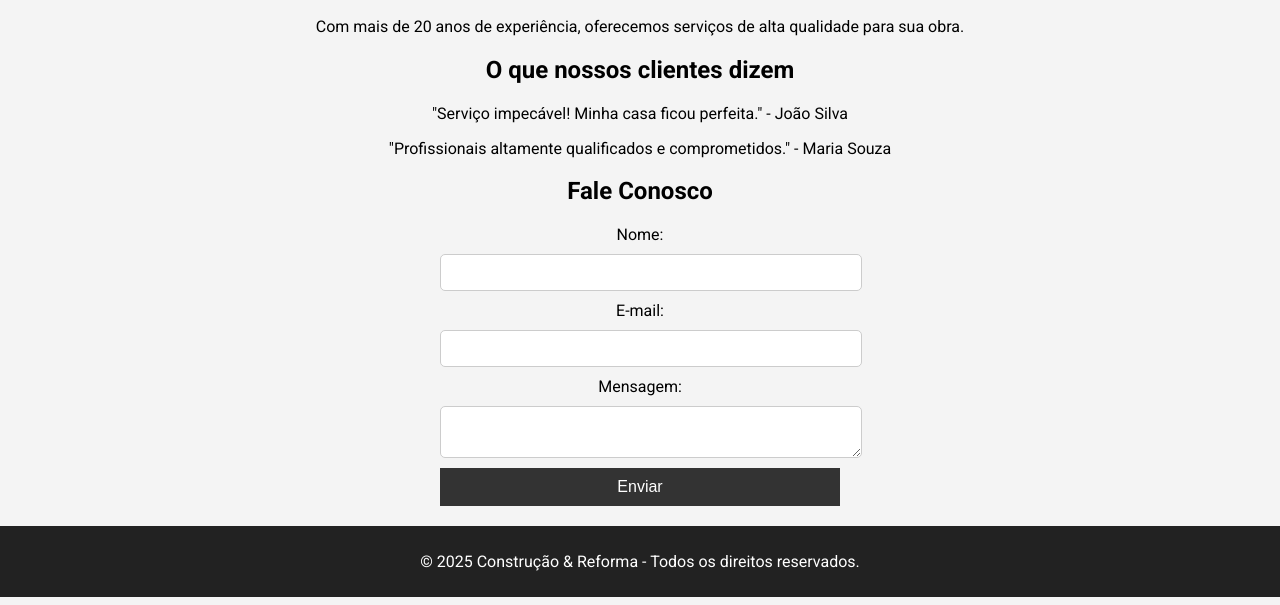
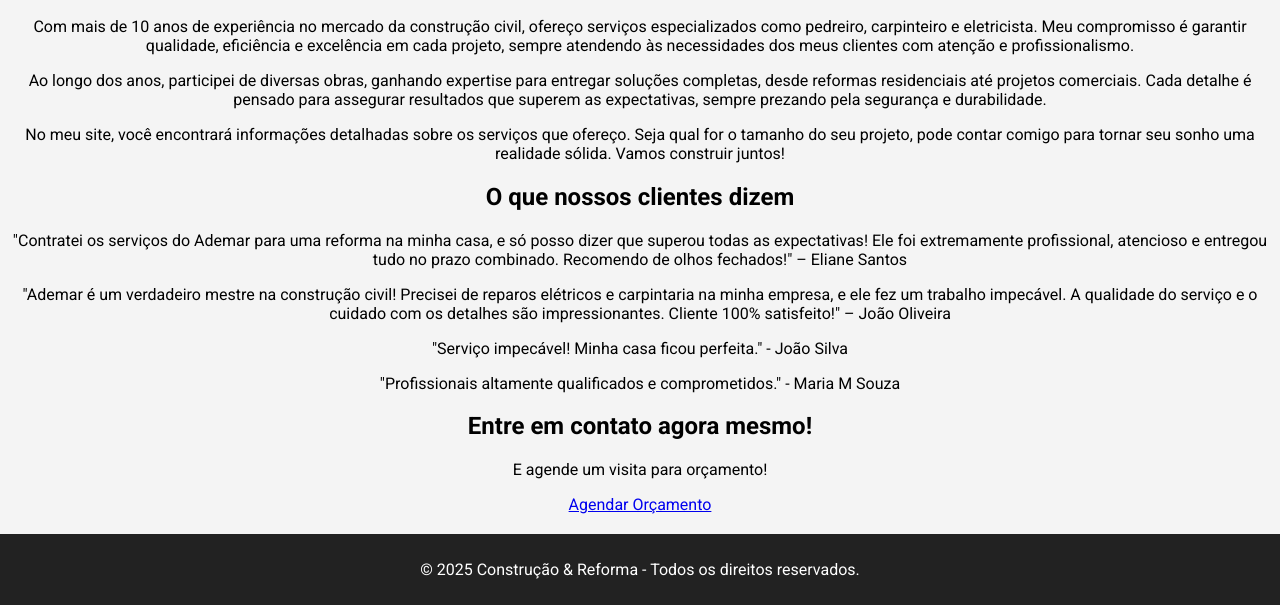
Before and after one commit to ademarjmjr/costrumaster, a plain HTML site: page index.html in a window 1280 px wide. Shown: the part 789-1394 px from the top of the page. Drawn offline with Linux system fonts and the light colour scheme.

Commit message:
Update index.html

```diff
--- a/index.html
+++ b/index.html
@@ -31,35 +31,49 @@
         <div class="conteudo">
             <h2>Transformamos seu projeto em realidade</h2>
             <p>Construção e reforma com excelência e qualidade.</p>
-            <a href="#contato" class="btn">Solicite um Orçamento</a>
+            <a href="https://wa.me/5569993041891?text=Olá,%20gostaria%20de%20um%20orçamento%20para%20serviços%20de%20pedreiro." class="btn">Solicite um Orçamento</a>
         </div>
     </section>
 
     <section id="sobre">
-        <h2>Sobre Nós</h2>
-        <p>Com mais de 20 anos de experiência, oferecemos serviços de alta qualidade para sua obra.</p>
+        <div class="centralizar-sobre">
+            <h2>Sobre Nós</h2>
+            <p>Com mais de 10 anos de experiência no mercado da construção civil,
+                ofereço serviços especializados como pedreiro, carpinteiro e eletricista.
+                Meu compromisso é garantir qualidade, eficiência e excelência em cada projeto,
+                sempre atendendo às necessidades dos meus clientes com atenção e profissionalismo.
+            </p>
+            <p>Ao longo dos anos, participei de diversas obras, ganhando expertise para entregar
+                soluções completas, desde reformas residenciais até projetos comerciais.
+                Cada detalhe é pensado para assegurar resultados que superem as expectativas,
+                sempre prezando pela segurança e durabilidade.
+            </p>
+            <p>
+                No meu site, você encontrará informações detalhadas sobre os serviços que ofereço.
+                Seja qual for o tamanho do seu projeto, pode contar comigo para tornar seu sonho
+                uma realidade sólida. Vamos construir juntos!
+            </p>
+        </div>
     </section>
 
     <section id="depoimentos">
-        <h2>O que nossos clientes dizem</h2>
-        <p>"Serviço impecável! Minha casa ficou perfeita." - João Silva</p>
-        <p>"Profissionais altamente qualificados e comprometidos." - Maria Souza</p>
+        <div class="centralizar-depoimentos">
+            <h2>O que nossos clientes dizem</h2>
+            <p>"Contratei os serviços do Ademar para uma reforma na minha casa, e só posso dizer que superou todas as expectativas! Ele foi extremamente profissional, atencioso e entregou tudo no prazo combinado. Recomendo de olhos fechados!" – Eliane Santos</p>
+            <p>"Ademar é um verdadeiro mestre na construção civil! Precisei de reparos elétricos e carpintaria na minha empresa, e ele fez um trabalho impecável. A qualidade do serviço e o cuidado com os detalhes são impressionantes. Cliente 100% satisfeito!" – João Oliveira</p>
+            <p>"Serviço impecável! Minha casa ficou perfeita." - João Silva</p>
+            <p>"Profissionais altamente qualificados e comprometidos." - Maria M Souza</p>
+        </div>
     </section>
 
     <section id="contato">
-        <h2>Fale Conosco</h2>
-        <form action="#" method="post">
-            <label for="nome">Nome:</label>
-            <input type="text" id="nome" name="nome" required>
+        <div class="contact">
+            <h1>Entre em contato agora mesmo!</h1>
+            <p>E agende um visita para orçamento!</p>
 
-            <label for="email">E-mail:</label>
-            <input type="email" id="email" name="email" required>
+            <a href="https://wa.me/5569993041891?text=Olá,%20gostaria%20de%20um%20orçamento%20para%20serviços%20de%20pedreiro." class="whatsapp-button">Agendar Orçamento</a>
 
-            <label for="mensagem">Mensagem:</label>
-            <textarea id="mensagem" name="mensagem" required></textarea>
-
-            <button type="submit">Enviar</button>
-        </form>
+        </div>
     </section>
 
     <footer>
```
